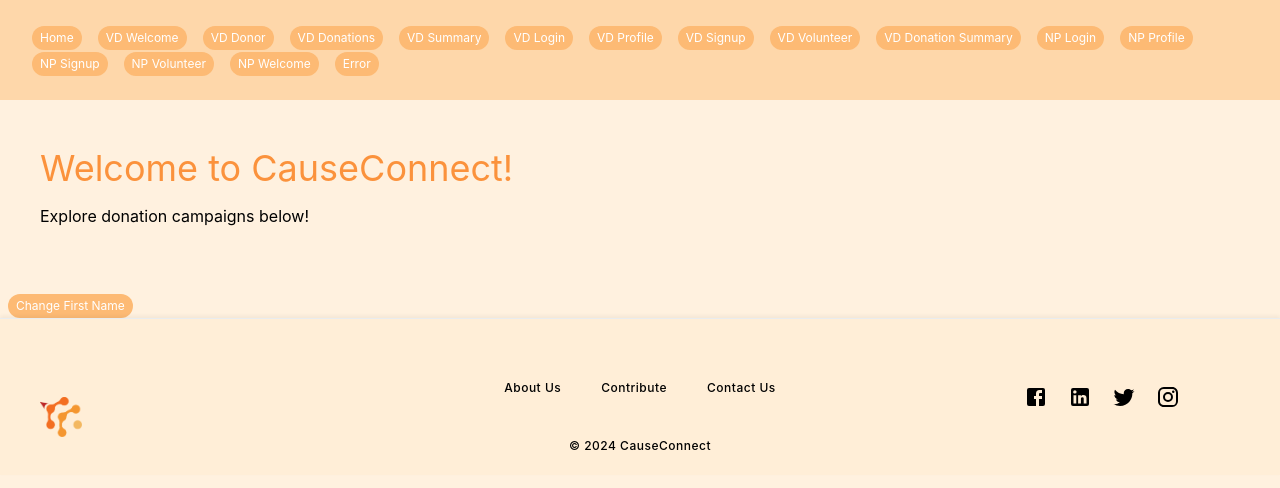
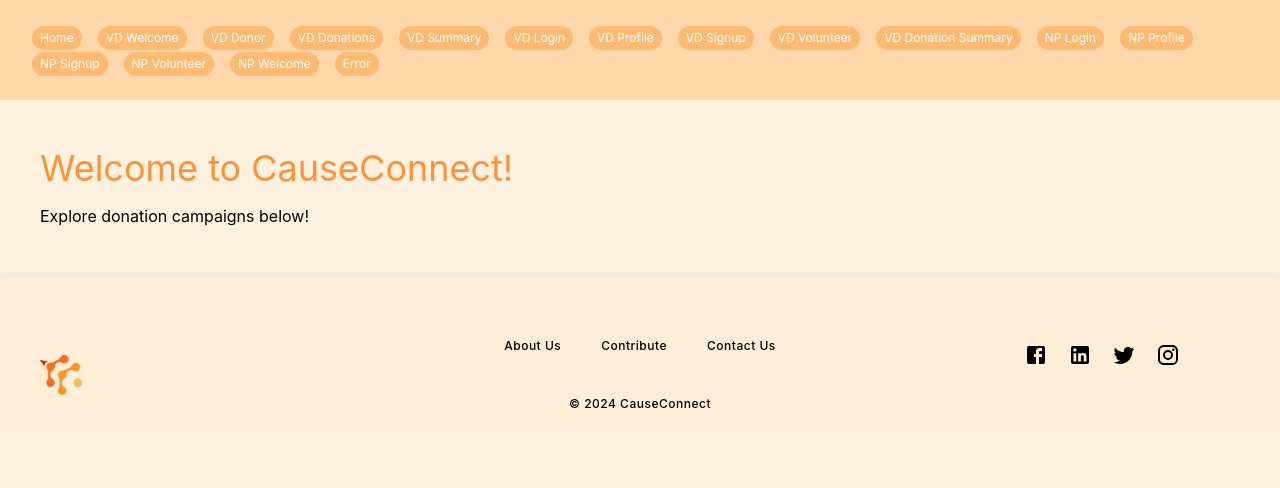
Before and after one commit to vvyn/CauseConnect, a React (Create React App) app in the folder cause-connect/client/: page /vd/donor in a window 1280 px wide. Shown: the top 488 px of the page. Built offline with nearby package versions, Linux system fonts and the light colour scheme.

Commit message:
small changes

```diff
--- a/cause-connect/client/src/pages/Volunteer-Donor/Donations.js
+++ b/cause-connect/client/src/pages/Volunteer-Donor/Donations.js
@@ -3,8 +3,11 @@ import React from "react";
 export default function Donations() {
   return (
     <div className="p-10">
-      <div className="py-2 text-4xl text-orange-400">Profile</div>
-      <div className="py-2">Edit your personal information</div>
+      <div className="py-2 text-5xl text-orange-400">Name of Donation Cause</div>
+      <div className="py-2">Choose the donation cause below</div>
+
+
+
       <div className="flex"></div>
         <div className="mr-40">
           </div>
--- a/cause-connect/client/src/pages/Volunteer-Donor/Donor.js
+++ b/cause-connect/client/src/pages/Volunteer-Donor/Donor.js
@@ -8,10 +8,7 @@ export default function Donor() {
         <div className="py-2">Explore donation campaigns below!</div>
         <div className="flex"></div>
       </div>
-      <div>
-        <div className="py-2 font-bold"></div>
-        <button className="mx-2 bg-orange-300 rounded-xl text-xs py-1 text-white px-2">Change First Name</button>
-      </div>
+
     </div>
   );
 }
```
